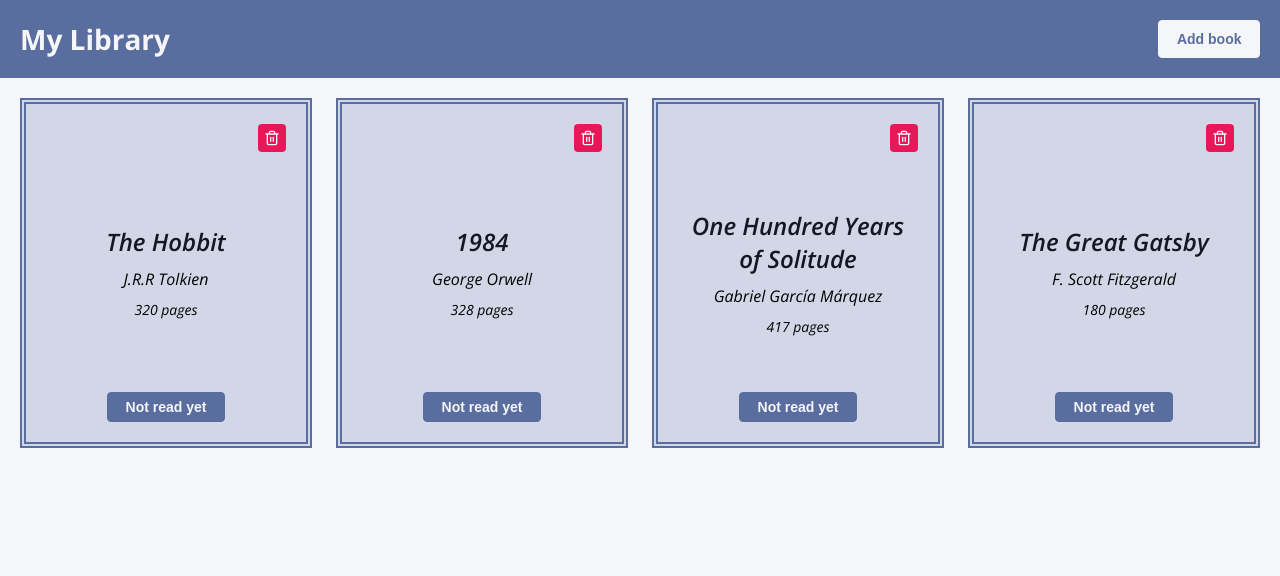
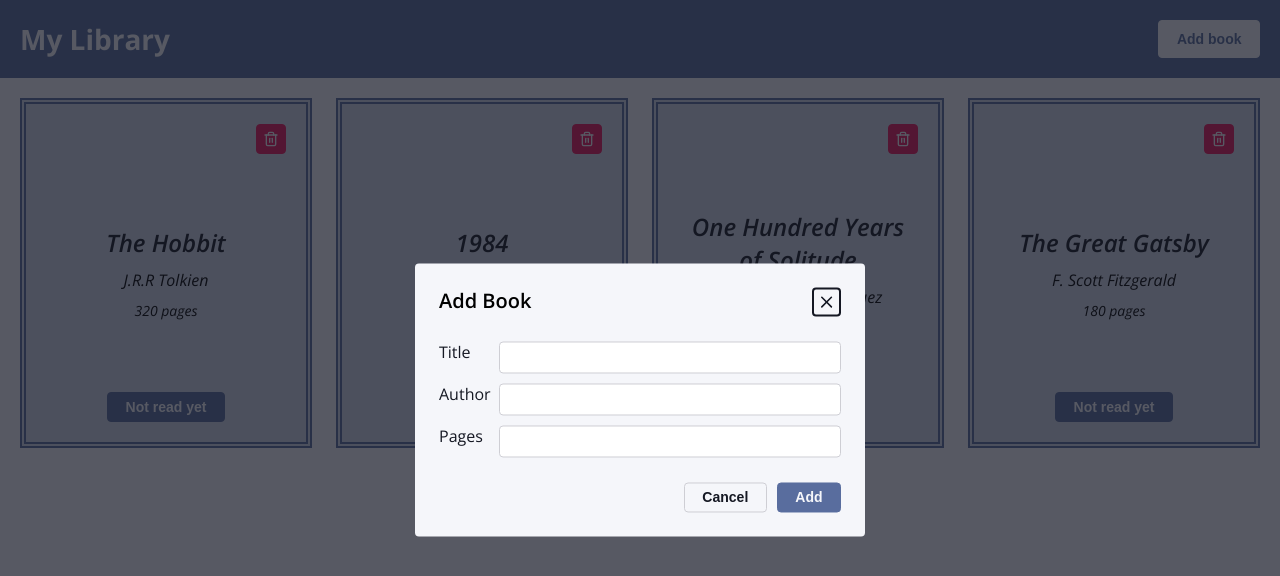
Before and after one commit to gemrx/react-library, a React (Vite) app: page / in a window 1280 px wide. Both pictures are taken after a click on the button "Add book". Shown: the top 576 px of the page. Built offline with nearby package versions, Linux system fonts and the light colour scheme.

Commit message:
The app is functional

```diff
--- a/src/components/Book/Book.css
+++ b/src/components/Book/Book.css
@@ -9,9 +9,9 @@
 }
 
 .book__delete-button {
-    border: none;
+    border-color: var(--red);
     align-self: flex-end;
-    padding: 6px 6px;
+    padding: 6px;
     display: flex;
     align-items: center;
     justify-content: center;
--- a/src/components/Modal/Modal.jsx
+++ /dev/null
@@ -1,3 +0,0 @@
-export default function Modal() {
-    // return modal component
-}
--- /dev/null
+++ b/src/components/ModalTrigger/ModalTrigger.css
@@ -0,0 +1,147 @@
+.modal__open-button {
+    color: var(--blue);
+    background-color: var(--background-primary);
+
+    &:hover {
+        filter: brightness(92%);
+    }
+}
+
+.modal {
+    width: min(450px, 100%);
+    top: 50%;
+    left: 50%;
+    transform: translate(-50%, -50%);
+    border: none;
+    border-radius: 4px;
+    padding: 1.5rem;
+    background-color: var(--background-primary);
+}
+
+.modal::backdrop {
+    background-color: #151823;
+    opacity: 0.7;
+}
+
+.modal__content {
+    display: flex;
+    flex-direction: column;
+    gap: 25px;
+}
+
+.modal__header {
+    display: flex;
+    justify-content: space-between;
+
+    .modal__title {
+        font-size: 20px;
+        font-weight: 600;
+    }
+
+    .modal__close-button {
+        display: flex;
+        justify-content: center;
+        align-items: center;
+        padding: 0.2em;
+        background-color: transparent;
+
+        svg {
+            width: 1.2rem;
+            height: 1.2rem;
+
+            path {
+                stroke: var(--foreground-primary);
+            }
+        }
+
+        &:hover {
+            cursor: pointer;
+
+            svg path {
+                stroke: var(--red);
+            }
+        }
+
+
+    }
+
+    /* .modal__close-button {
+        width: 1.1rem;
+        height: 1.1rem;
+
+        path {
+            stroke: var(--foreground-primary);
+        }
+
+        &:hover {
+            cursor: pointer;
+
+            path {
+                stroke: var(--red);
+            }
+        }
+    } */
+}
+
+.form {
+    display: grid;
+    grid-template-columns: max-content 1fr;
+    column-gap: 8px;
+    row-gap: 10px;
+
+    .form__row {
+        grid-column: span 2;
+        column-gap: inherit;
+        display: grid;
+        grid-template-columns: subgrid;
+    }
+
+    .form__label {
+        color: var(--foreground-primary);
+    }
+
+    .form__input {
+        font-size: 1rem;
+        padding: 6px;
+        border: 1px solid hsl(240, 6%, 82%);
+        border-radius: 4px;
+
+        &:focus {
+            border-color: var(--blue);
+            outline: 1px solid var(--foreground-primary);
+        }
+
+    }
+}
+
+.modal__footer {
+    margin-left: auto;
+    display: flex;
+    gap: 10px;
+
+    .modal__cancel-button,
+    .modal__add-book-button {
+        &:hover {
+            border-color: var(--foreground-primary);
+        }
+    }
+
+    .modal__cancel-button {
+        color: var(--foreground-primary);
+        border-color: hsl(240, 6%, 82%);
+        background-color: var(--background-primary);
+    }
+
+    .modal__add-book-button {
+        border-color: var(--blue);
+        color: var(--background-primary);
+        background-color: var(--blue);
+    }
+
+    .modal__cancel-button,
+    .modal__add-book-button {
+        &:focus {
+            border-color: var(--foreground-primary);
+        }
+    }
+}
--- /dev/null
+++ b/src/components/ModalTrigger/ModalTrigger.jsx
@@ -0,0 +1,62 @@
+import { useRef } from 'react';
+import './ModalTrigger.css';
+
+export default function ModalTrigger({onAddBook}) {
+    const modalRef = useRef(null);
+    const formRef = useRef(null);
+
+    function handleOpenModal() {
+        modalRef?.current?.showModal();
+    }
+
+    function handleCloseModal() {
+        modalRef?.current?.close();
+    }
+
+    function handleAddBook() {
+        const formData = new FormData(formRef.current);
+        const title = formData.get('title');
+        const author = formData.get('author');
+        const pages = formData.get('pages');
+        onAddBook(title, author, pages);
+        formRef.current.reset();
+    }
+
+    return (
+        <>
+            <button  onClick={handleOpenModal} className="modal__open-button button">Add book</button>
+
+            <dialog onSubmit={handleAddBook} ref={modalRef} className="modal">
+                <div className="modal__content">
+                    <header className="modal__header">
+                        <div className="modal__title">Add Book</div>
+                        <button onClick={handleCloseModal} className="modal__close-button button">
+                            <svg xmlns="http://www.w3.org/2000/svg" width="24" height="24" viewBox="0 0 24 24" fill="none" stroke="currentColor" strokeWidth="2" strokeLinecap="round" strokeLinejoin="round" className="lucide lucide-x">
+                                <path d="M18 6 6 18"/>
+                                <path d="m6 6 12 12"/>
+                            </svg>
+                        </button>
+                    </header>
+                    <form method='dialog' ref={formRef} id='form' className='form'>
+                        <div className="form__row">
+                            <label className="form__label" htmlFor="title">Title</label>
+                            <input type="text" id="title" name='title' className="form__input"/>
+                        </div>
+                        <div className="form__row">
+                            <label className="form__label" htmlFor="author">Author</label>
+                            <input type="text" id="author" name='author' className="form__input"/>
+                        </div>
+                        <div className="form__row">
+                            <label className="form__label" htmlFor="pages">Pages</label>
+                            <input type="text" id="pages" name='pages' className="form__input"/>
+                        </div>
+                    </form>
+                    <footer className="modal__footer">
+                        <button onClick={handleCloseModal} className="modal__cancel-button">Cancel</button>
+                        <button form='form' className="modal__add-book-button">Add</button>
+                    </footer>
+                </div>
+            </dialog>
+        </>
+    );
+}
--- a/src/components/Topbar/Topbar.css
+++ /dev/null
@@ -1,22 +0,0 @@
-.topbar {
-    min-height: 40px;
-    background-color: var(--blue);
-    padding: 20px;
-    display: flex;
-    justify-content: space-between;
-}
-
-.topbar__logo {
-    color: var(--background-primary);
-    font-size: 28px;
-    font-weight: 700;
-}
-
-.topbar__open-modal-button {
-    color: var(--blue);
-    background-color: var(--background-primary);
-
-    &:hover {
-        filter: brightness(92%);
-    }
-}
--- a/src/components/Topbar/Topbar.jsx
+++ /dev/null
@@ -1,12 +0,0 @@
-import './Topbar.css'
-
-export default function Topbar() {
-    return (
-        <>
-            <div className="topbar">
-                <div className="topbar__logo">My Library</div>
-                <button className="topbar__open-modal-button">Add book</button>
-            </div>
-        </>
-    );
-}
--- a/src/index.css
+++ b/src/main.css
@@ -4,6 +4,7 @@
     --background-primary: #f5f6fa;
     --foreground-primary: #151823;
     --blue: #596d9e;
+    --dark-blue: #39466b;
     --lightblue: #d1d7e6;
     --red: #e7175a;
 }
@@ -19,6 +20,27 @@ body {
     background-color: var(--background-primary);
 }
 
+.topbar {
+    min-height: 40px;
+    background-color: var(--blue);
+    padding: 20px;
+    display: flex;
+    justify-content: space-between;
+}
+
+.topbar__logo {
+    color: var(--background-primary);
+    font-size: 28px;
+    font-weight: 700;
+}
+
+.books-wrapper {
+    padding: 20px;
+    display: grid;
+    gap: 1.5rem;
+    grid-template-columns: repeat(auto-fill, minmax(15rem, 1fr));
+}
+
 button {
     border: 1px solid var(--background-primary);
     outline: none;
@@ -30,11 +52,8 @@ button {
     &:hover {
         cursor: pointer;
     }
+
+    &:focus {
+        border: 2px solid var(--foreground-primary);
+    }
 }
-
-.books-wrapper {
-    padding: 20px;
-    display: grid;
-    gap: 1.5rem;
-    grid-template-columns: repeat(auto-fill, minmax(15rem, 1fr));
-}
--- a/src/main.jsx
+++ b/src/main.jsx
@@ -1,9 +1,10 @@
 import React from 'react';
 import ReactDOM from 'react-dom/client';
-import Topbar from './components/Topbar/Topbar.jsx';
+import ModalTrigger from './components/ModalTrigger/ModalTrigger.jsx';
 import Book from './components/Book/Book.jsx';
 import { useState } from 'react';
-import './index.css';
+import './main.css';
+
 
 const defaultBooks = [
     { id: crypto.randomUUID(), title: 'The Hobbit', author: 'J.R.R Tolkien', numberOfPages: 320 },
@@ -15,8 +16,16 @@ const defaultBooks = [
 function App() {
     const [books, setBooks] = useState(defaultBooks);
 
-    function handleAddBook() {
-        console.log('This is supposed to add a book');
+    function handleAddBook(title, author, numberOfPages) {
+        setBooks([
+            ...books,
+            {
+                id: crypto.randomUUID(),
+                title: title,
+                author: author,
+                numberOfPages: numberOfPages
+            }
+        ]);
     }
 
     function handleRemoveBook(id) {
@@ -28,7 +37,12 @@ function App() {
     }
 
     return (
-        <div className='books-wrapper'>
+        <>
+            <div className="topbar">
+                <div className="topbar__logo">My Library</div>
+                <ModalTrigger onAddBook={handleAddBook}/>
+            </div>
+            <div className='books-wrapper'>
             {
                 books.map((book) => (
                     <Book
@@ -41,13 +55,13 @@ function App() {
                     />
                 ))
             }
-        </div>
+            </div>
+        </>
     );
 }
 
 ReactDOM.createRoot(document.getElementById('root')).render(
     <React.StrictMode>
-        <Topbar />
         <App />
     </React.StrictMode>,
 );
```
Also changed, not shown: src/components/Modal/Modal.css (deleted).
